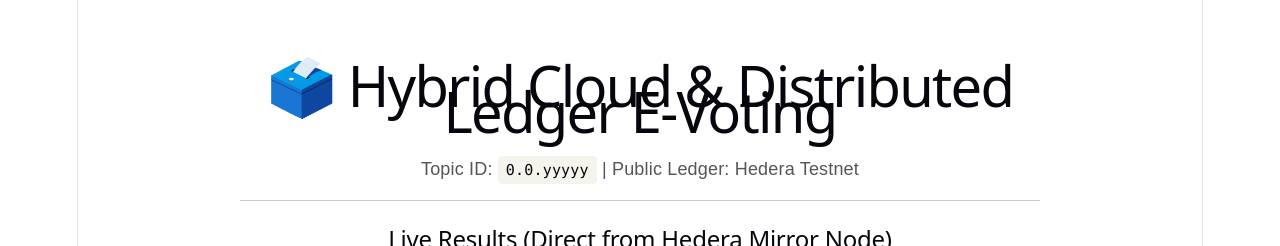
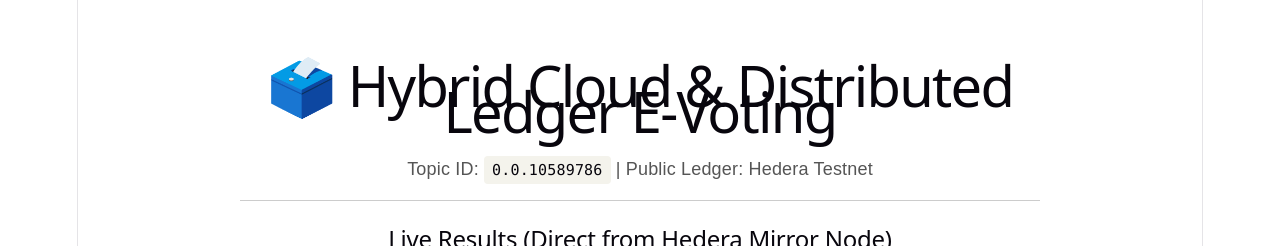
Before and after one commit to Ved0019/Blockchain-Based-Voting-System, a React app in the folder frontend/: page / in a window 1280 px wide. Shown: the top 246 px of the page. Built offline with nearby package versions, Linux system fonts and the light colour scheme; no server answers; the HTML template or start-up script is replaced by a standard one.

Commit message:
added hcs topic

```diff
--- a/frontend/src/App.jsx
+++ b/frontend/src/App.jsx
@@ -9,7 +9,7 @@
 ];
 
 // Hedera Testnet Mirror Node URL and your Topic ID
-const HCS_TOPIC_ID = "0.0.yyyyy"; // <-- REPLACE WITH YOUR HCS_TOPIC_ID
+const HCS_TOPIC_ID = "0.0.10589786"; // <-- REPLACE WITH YOUR HCS_TOPIC_ID
 const MIRROR_NODE_URL = `https://testnet.mirrornode.hedera.com/api/v1/topics/${HCS_TOPIC_ID}/messages`;
 
 export default function App() {
```
